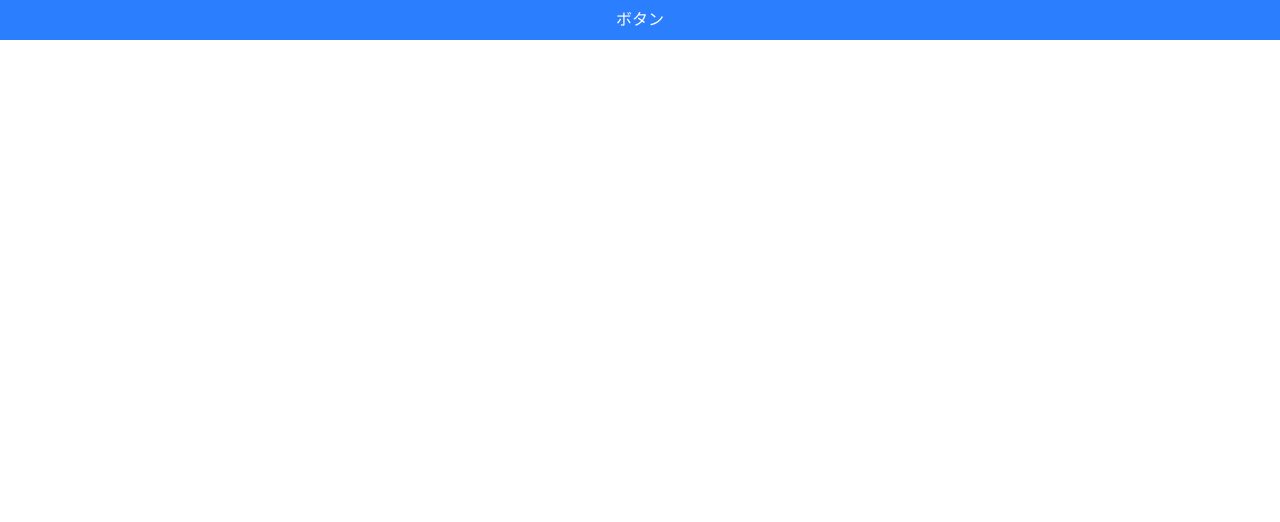
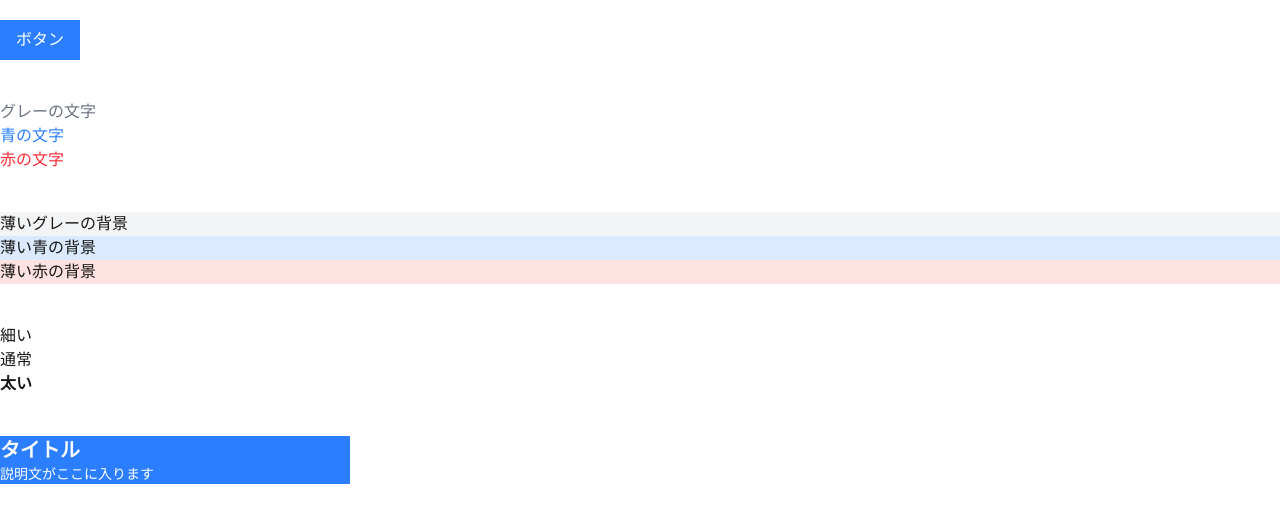
Before and after one commit to Nish323/first-nextjs-project, a Next.js app: page / in a window 1280 px wide. Shown: the top 522 px of the page. Built offline with nearby package versions, Linux system fonts and the light colour scheme.

Commit message:
[add] 4.2.1 装飾系：色やテキストスタイルを制御

```diff
--- a/src/app/page.tsx
+++ b/src/app/page.tsx
@@ -1,7 +1,40 @@
 export default function Home() {
   return (
-    <button className="py-2 px-4 bg-blue-500 text-white">
-      ボタン
-    </button>
+    <>
+     {/* buttonとテキストのスタイルをtailwindcssで指定 */}
+      <div className="py-5">
+        <button className="py-2 px-4 bg-blue-500 text-white">
+          ボタン
+        </button>
+      </div>
+
+      {/* 文字色 */}
+      <div className="py-5">
+        <p className="text-gray-500">グレーの文字</p>
+        <p className="text-blue-500">青の文字</p>
+        <p className="text-red-500">赤の文字</p>
+      </div>
+
+      {/* 背景色 */}
+      <div className="py-5">
+        <p className="bg-gray-100">薄いグレーの背景</p>
+        <p className="bg-blue-100">薄い青の背景</p>
+        <p className="bg-red-100">薄い赤の背景</p>
+      </div>
+
+      {/* フォントの太さ */}
+      <div className="py-5">
+        <p className="font-light">細い</p>
+        <p className="font-normal">通常</p>
+        <p className="font-bold">太い</p>
+      </div>
+
+      <div className="py-5">
+        <div className="bg-blue-500 text-white w-[350px]">
+          <h2 className="text-xl font-bold">タイトル</h2>
+          <p className="text-sm">説明文がここに入ります</p>
+        </div>
+      </div>
+    </>
   );
 }
```
